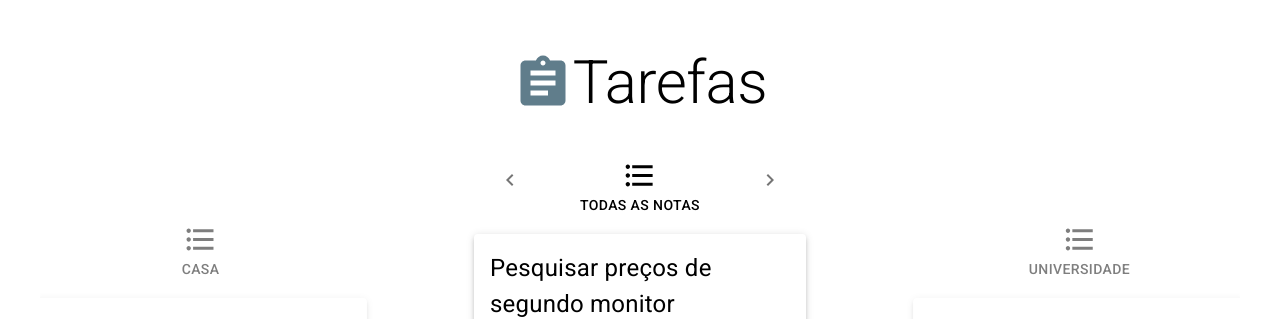
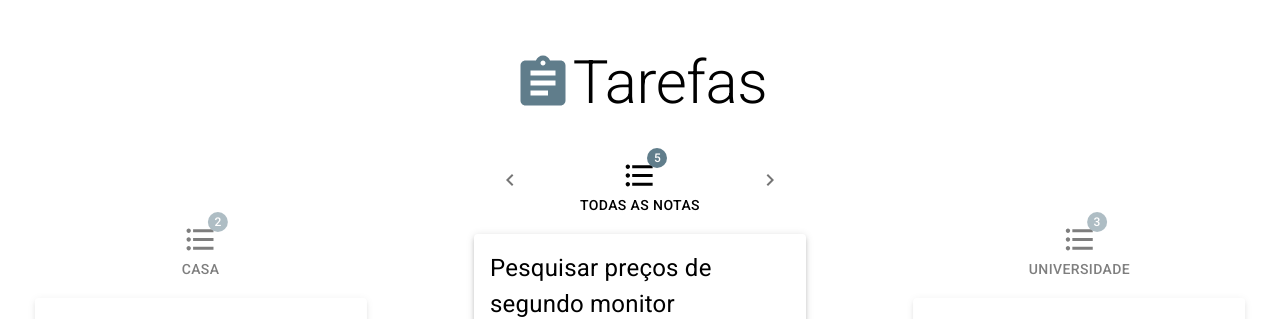
Before and after one commit to jpdurigan/task-app, a React (Create React App) app: page / in a window 1280 px wide. Shown: the top 319 px of the page. Built offline with nearby package versions, Linux system fonts and the light colour scheme.

Commit message:
add toDoCountBadge

```diff
--- a/src/components/task/TaskDisplay.tsx
+++ b/src/components/task/TaskDisplay.tsx
@@ -31,7 +31,6 @@ export const TaskDisplay: React.FC<TaskDisplayProps> = ({ database }) => {
 		<Container
 			sx={{
 				display: "flex",
-				overflow: "clip",
 				justifyContent: "center",
 				alignItems: "start",
 				gap: "4em",
--- a/src/components/task/TaskList.tsx
+++ b/src/components/task/TaskList.tsx
@@ -1,5 +1,5 @@
 import { FormatListBulleted } from "@mui/icons-material";
-import { Box, SxProps, Typography } from "@mui/material";
+import { Badge, Box, SxProps, Typography } from "@mui/material";
 import { Database } from "../Database";
 import { Task } from "../Model";
 import { TaskBox } from "./TaskBox";
@@ -15,6 +15,7 @@ export const TaskList: React.FC<TaskLinkProps> = ({ database, tagId, sx }) => {
 		tagId === undefined ? database.sortTasks() : database.getTasksByTag(tagId);
 	const displayName: string =
 		tagId === undefined ? "Todas as notas" : database.getTag(tagId).label;
+	const toDoCount: number = tasks.filter((task) => !task.done).length;
 
 	return (
 		<Box sx={{ minWidth: 300, ...sx }}>
@@ -25,7 +26,9 @@ export const TaskList: React.FC<TaskLinkProps> = ({ database, tagId, sx }) => {
 				justifyContent="center"
 				minHeight="60px"
 			>
+				<Badge badgeContent={toDoCount} color="primary">
 				<FormatListBulleted fontSize="large" />
+				</Badge>
 				<Typography variant="button">{displayName}</Typography>
 			</Box>
 			<Box
```
